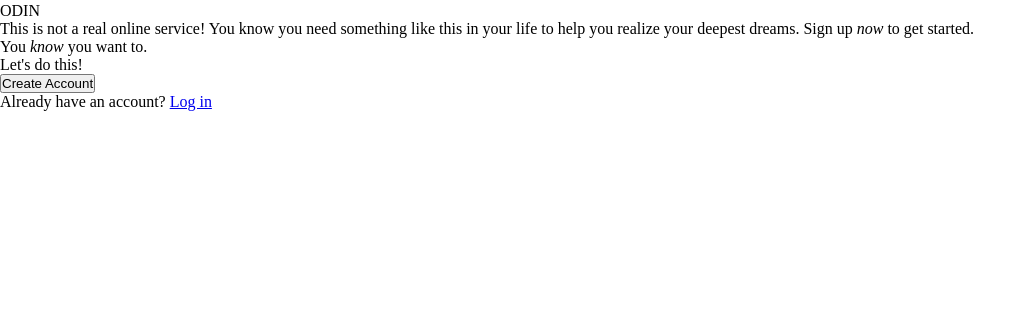
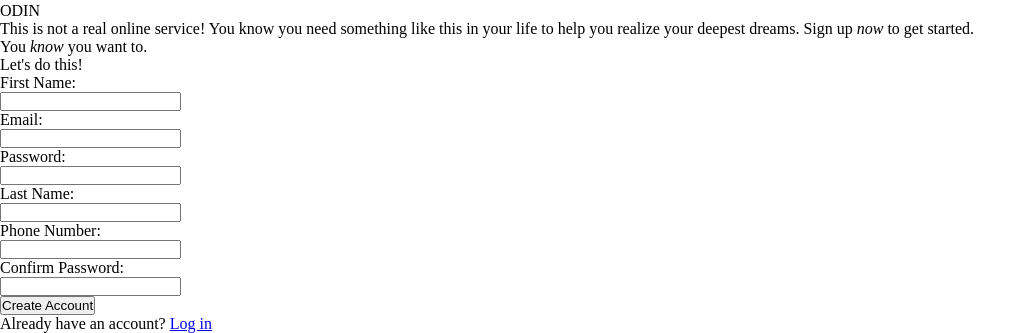
Before and after one commit to darren-cook/sign-up-form, a plain HTML site: page index.html in a window 1280 px wide. Shown: the part 510-843 px from the top of the page, without its empty margins (0-1036 px from the left). Before the commit the page ends 800 px from the top, so only its background shows below. Drawn offline with Linux system fonts and the light colour scheme.

Commit message:
finished html

```diff
--- a/index.html
+++ b/index.html
@@ -32,7 +32,22 @@
         <div id="rmid">
             Let's do this!
             <form>
-
+                <div id="fleft">
+                    <label for="fname">First Name:</label><br>
+                    <input type="text" id="fname" name="fname"><br>
+                    <label for="fname">Email:</label><br>
+                    <input type="email" id="email" name="email"><br>
+                    <label for="password">Password:</label><br>
+                    <input type="password" id="password" name="password"><br>
+                </div>
+                <div id="fright">
+                    <label for="lname">Last Name:</label><br>
+                    <input type="text" id="lname" name="lname"><br>
+                    <label for="tel">Phone Number:</label><br>
+                    <input type="tel" id="tel" name="tel"><br>
+                    <label for="password2">Confirm Password:</label><br>
+                    <input type="password" id="password2" name="password2"><br>
+                </div>
             </form>
         </div>
         <div id="rbottom">
```
